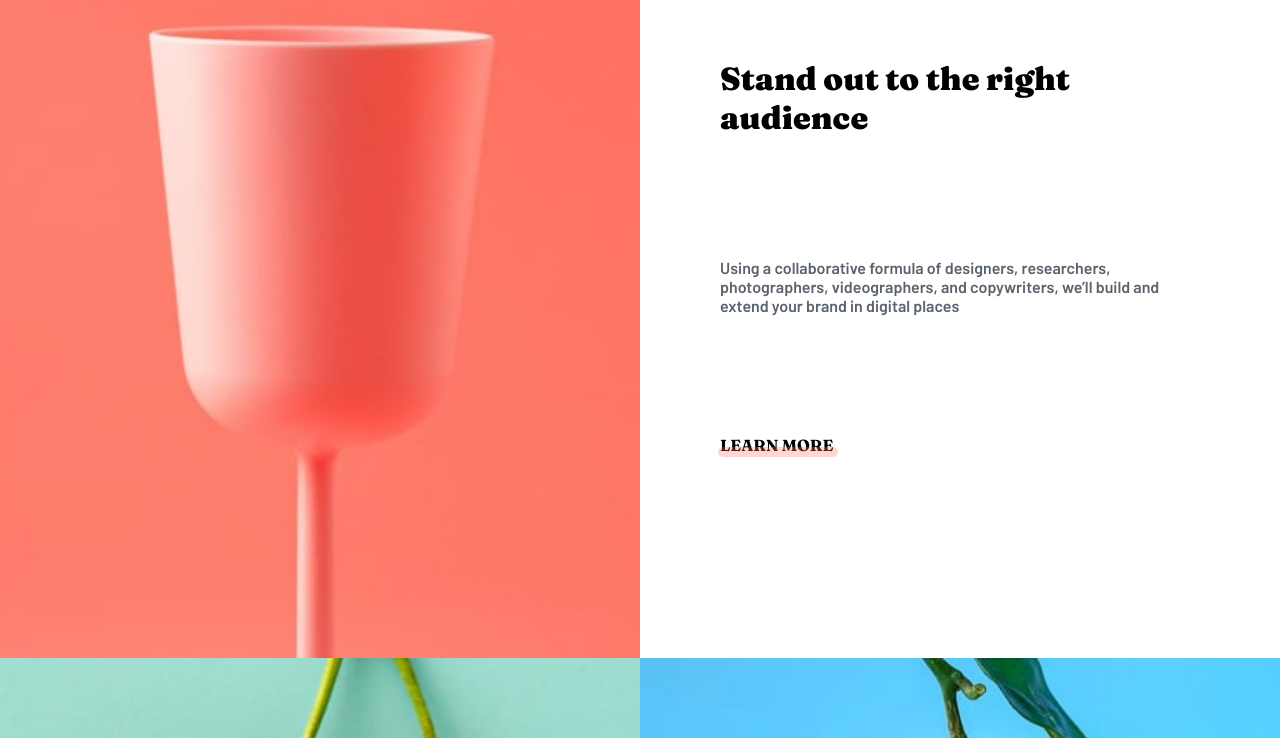
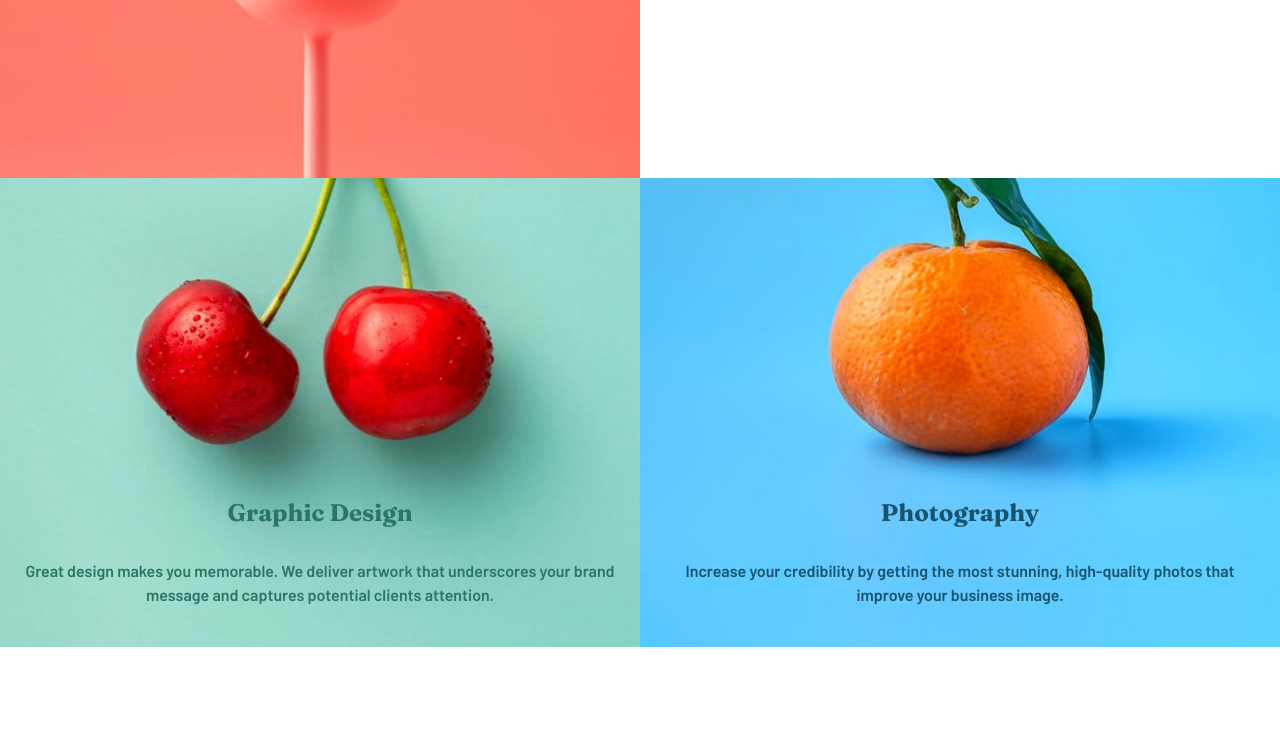
Before and after one commit to Terbroy/landingpage, a plain HTML site: page index.html in a window 1280 px wide. Shown: the part 1742-2480 px from the top of the page. Drawn offline with Linux system fonts and the light colour scheme.

Commit message:
responsive completa

```diff
--- a/assets/css/style.css
+++ b/assets/css/style.css
@@ -32,10 +32,10 @@ body{
 }
 
 .header{
-    min-height: 100vh;
+    min-height: 66.3vh;
     background-image: url(../images/mobile/image-header.jpg);
     background-repeat: no-repeat;
-    background-position: center -300px;
+    background-size: contain;
 }
 
 .nav{
@@ -84,7 +84,7 @@ body{
 }
 
 .header--presentacion{
-    padding: 2rem 1.5rem;
+    padding: 4rem 1.5rem;
     color: var(--white);
     text-align: center;
 }
@@ -92,9 +92,11 @@ body{
 .header--titulo{
     font-family: 'Fraunces', serif;
     text-transform: uppercase;
-    letter-spacing: .5rem;
+    letter-spacing: .4rem;
     margin-bottom: 2rem;
-    line-height: 2.75rem;
+    line-height: 3.5rem;
+    font-size: 3rem;
+    font-weight: 10;
 }
 
 .header--arrow{
@@ -118,7 +120,7 @@ body{
 .section__about{
     display: grid;
     grid-template-columns: 1fr;
-    grid-auto-rows: minmax(50vh , auto);
+    grid-auto-rows: minmax(40vh , auto);
 }
 
 .section--article__img-yellow{
@@ -136,25 +138,33 @@ body{
 }
 
 .section--article-info{
-    padding: 2.5rem 1rem;
+    padding: 3rem 3rem;
     text-align: center;
     display: flex;
     flex-direction: column;
-    justify-content: space-between;
+    gap: 2rem;
     color: var(--very-dark-grayish-blue);
 }
 
 .section--title{
     font-family:'Fraunces', serif;
-    font-weight: bold;
-    color: black;
-    font-size: 1.75rem;
+    font-weight: 900;
+    color:var(--very-dark-desaturated-blue);
+    font-size: 2.2rem;
 }
+
+.section--article-content{
+    color: var(--very-dark-grayish-blue);
+    font-size: 1.1rem;
+    line-height: 1.7rem;
+    font-weight: 900;
+}
+
 
 .section--link{
     font-family: 'Fraunces', serif;
-    font-weight: bold;
-    color: black;
+    font-weight: 900;
+    color: var(--very-dark-desaturated-blue);
     text-transform: uppercase;
     text-decoration: none;
 }
@@ -168,6 +178,7 @@ body{
     margin-right: auto;
     border-radius: 10px;
     margin: -8px auto 0 auto;
+    opacity: 0.2;
 }
 
 .section--link__yellow::after{
@@ -181,7 +192,7 @@ body{
 .section--services{
     display: grid;
     grid-template-columns: 1fr;
-    grid-auto-rows: minmax(50vh, auto);
+    grid-auto-rows: minmax(70vh, auto);
 
 }
 
@@ -190,7 +201,7 @@ body{
     background-size: cover;
     background-position: center top;
     text-align: center;
-    padding: 100% 1rem 2.5rem 1rem;
+    padding: 100% 1.5rem 2.5rem 1.5rem;
     color: var(--dark-blue);
 }
 
@@ -204,7 +215,26 @@ body{
 
 .section--services-title{
     font-family:'Fraunces', serif;
-    font-weight: bold;
+    font-weight: 900;
+    padding-bottom: 2rem;
+    color: #2C7566;
+}
+
+.section--services-title__photography{
+    color: var(--dark-blue);
+}
+
+.section--info{
+    line-height: 1.5rem;
+    font-weight: 900;
+    font-size: 1rem;
+}
+
+.section--info__graphic{
+    color: #2C7566;
+}
+.section--info__photography{
+    color: var(--dark-blue);
 }
 
 .section-clients{
@@ -214,18 +244,18 @@ body{
     align-items: center;
     text-align: center;
     justify-content: center;
-    padding: 4rem 1.5rem 0 1.5rem;
+    padding: 4rem 1.5rem 5rem 1.5rem;
 }
 
 .section-clients--article{
-    min-height: 50vh;
-    padding: 3rem 0;
+    min-height: 30vh;
+    padding: 3rem .6rem 0 .6rem;
 }
 
 .section-clients-title{
     font-size: 1rem;
     font-family:'Fraunces', serif;
-    font-weight: bold;
+    font-weight: 900;
     text-transform: uppercase;
     letter-spacing: .3rem;
     color: var(--grayish-blue);
@@ -241,11 +271,15 @@ body{
 .section-clients-testimonials{
     color: var(--dark-grayish-blue);
     margin-bottom: 1.5rem;
+    line-height: 1.8rem;
+    font-size: 1.2rem;
+    font-weight: 900;
 }
 
 .section-clients-name{
     font-family: 'Fraunces', serif ;
-    font-weight: bold;
+    font-weight: 900;
+    font-size: 1.1rem;
     color: var(--very-dark-desaturated-blue);
     margin-bottom: .5rem;
 }
@@ -290,6 +324,11 @@ body{
         background-size: cover;
     }
 
+    .header--titulo{
+        font-size: 3rem;
+        line-height: 5rem;
+    }
+
     .nav--menu{
         position: static;
         opacity: 1;
@@ -307,7 +346,7 @@ body{
     .section__about{
         display: grid;
         grid-template-columns: 1fr 1fr;
-        grid-auto-rows: minmax(100vh , auto);
+        grid-auto-rows: minmax(70vh , auto);
     }
 
     .section--article__img-yellow{
@@ -332,15 +371,15 @@ body{
         text-align: start;
         display: flex;
         flex-direction: column;
-        justify-content: space-evenly;
+        gap: 2rem;
         color: var(--very-dark-grayish-blue);
     }
 
     .section--title{
         font-family:'Fraunces', serif;
         font-weight: 850;
-        color: black;
-        font-size: 2rem;
+        color: var(--very-dark-desaturated-blue);
+        font-size: 2em;
     }
 
     .section--link{
@@ -374,7 +413,7 @@ body{
     .section--services{
         display: grid;
         grid-template-columns: 1fr 1fr;
-        grid-auto-rows: minmax(50vh, auto);
+        grid-auto-rows: minmax(40vh, auto);
 
     }
 
@@ -383,7 +422,7 @@ body{
         background-size: cover;
         background-position: center top;
         text-align: center;
-        padding: 100% 1rem 2.5rem 1rem;
+        padding: 50% 1rem 2.5rem 1rem;
         color: var(--dark-blue);
     }
 
--- a/index.html
+++ b/index.html
@@ -36,7 +36,7 @@
       <article class="section--article section--article__img-yellow"></article>
       <article class="section--article-info section--article__transform">
         <h2 class="section--title"> Transform your brand</h2>
-        <p>
+        <p class="section--article-content">
           We are a full-service creative agency specializing in helping brands grow fast.
           Engage your clients through compelling visuals that do most of the marketing for you.
         </p>
@@ -45,18 +45,18 @@
       <article class="section--article section--article__img-pink"></article>
       <article class="section--article-info">
         <h2 class="section--title">  Stand out to the right audience</h2>
-        <p>Using a collaborative formula of designers, researchers, photographers, videographers, and copywriters, we’ll build and extend your brand in digital places</p>
+        <p class="section--article-content">Using a collaborative formula of designers, researchers, photographers, videographers, and copywriters, we’ll build and extend your brand in digital places</p>
         <a href="#" class="section--link section--link__pink">Learn more</a>
       </article>
     </section>
     <section class="section--services">
       <article class="section--services-article section--services__design">
         <h2 class="section--services-title">Graphic Design</h2>
-        <p class="section--info">Great design makes you memorable. We deliver artwork that underscores your brand message and captures potential clients attention.</p>
+        <p class="section--info section--info__graphic">Great design makes you memorable. We deliver artwork that underscores your brand message and captures potential clients attention.</p>
       </article>
       <article class="section--services-article section--services__photography">
-        <h2 class="section--services-title">Photography</h2>
-        <p class="section--info">Increase your credibility by getting the most stunning, high-quality photos that improve your business image.</p>
+        <h2 class="section--services-title section--services-title__photography">Photography</h2>
+        <p class="section--info section--info__photography ">Increase your credibility by getting the most stunning, high-quality photos that improve your business image.</p>
       </article>
     </section>
     <section class="section-clients">
```
